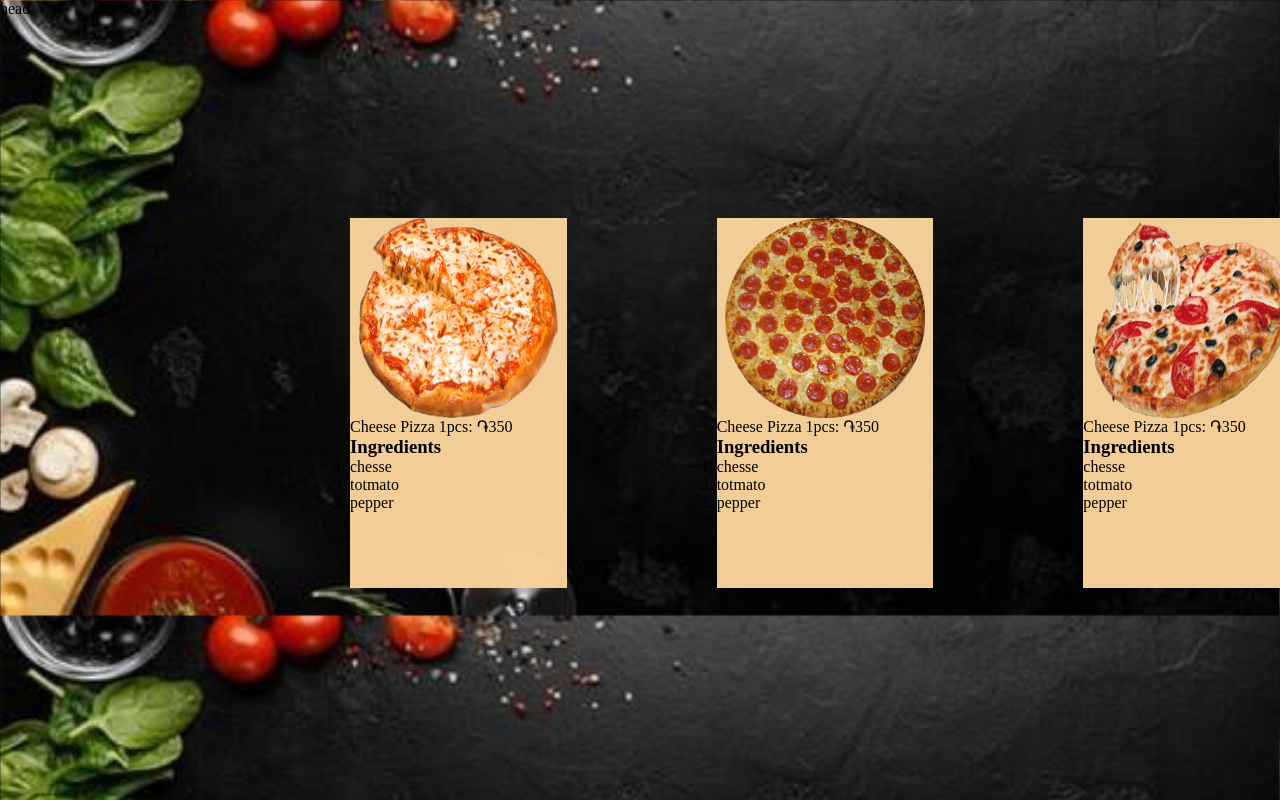
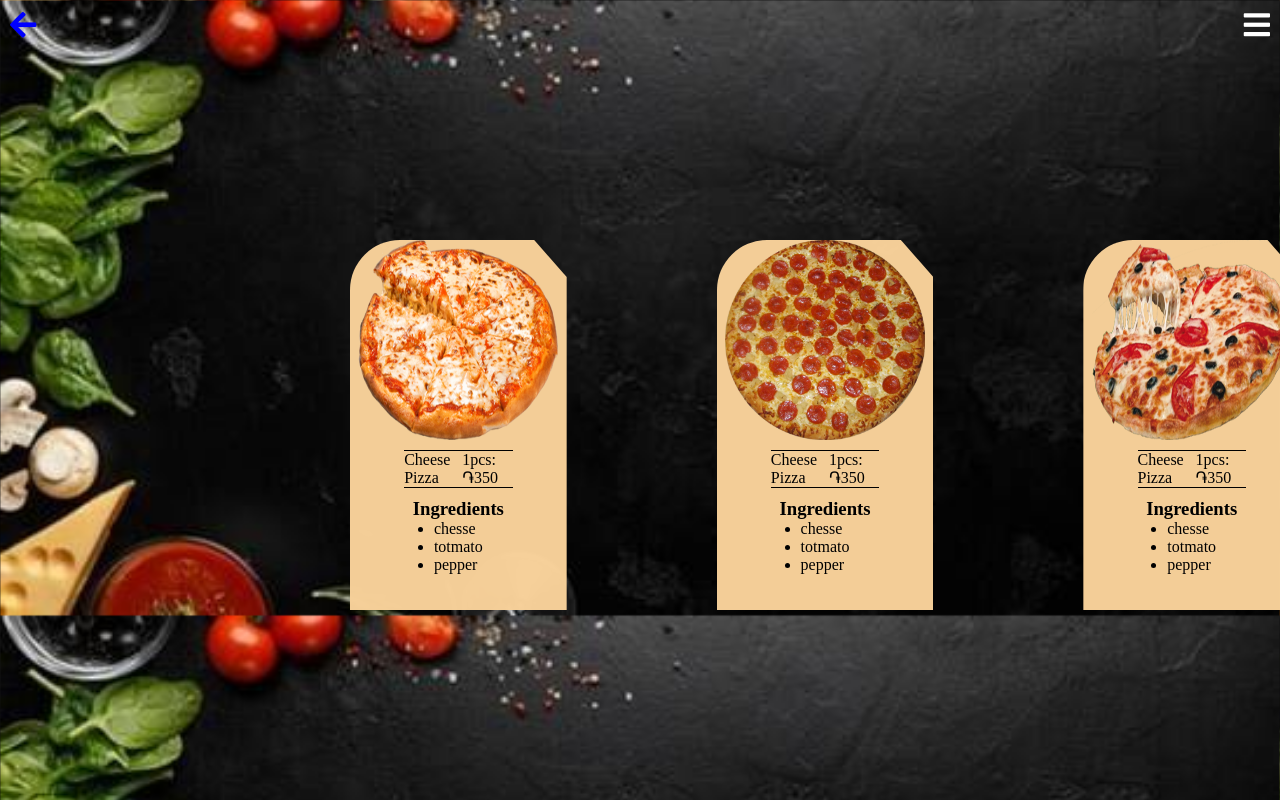
Before and after one commit to lusine-tech/pizza_new, a website built with webpack: page public/product.html in a window 1280 px wide. Built offline with nearby package versions, Linux system fonts and the light colour scheme; files whose address does not match are found by name.

Commit message:
Productpopoxutyun

```diff
--- a/public/product.css
+++ b/public/product.css
@@ -10,11 +10,30 @@
 
 body {
     background-size:cover ;
-    background-image: url(images/ej3.jpg);
+    background-image: url(./image/ej3.jpg);
 }
 
 .container{
         width: 1300px;
+}
+
+nav{
+    width: 100%;
+    display: flex;
+    justify-content: space-between;
+}
+
+nav i{
+    color: blue;
+    font-size: 30px;
+    margin-top: 10px;
+    margin-left: 10px;
+}
+
+.fa-bars{
+    color: white;
+    margin-top: 10px;
+    margin-right: 10px;
 }
 
 .pizza{
@@ -32,6 +51,9 @@ body {
     background-color: rgba(247, 209, 154, 0.986);
     display: flex;
     flex-direction: column;
+ -webkit-clip-path: polygon(0 0, 0 100%, 100%, 100% 10%, 85% 0);
+clip-path: polygon(0 0, 0 100%, 100% 100%, 100% 10%, 85% 0);
+border-top-left-radius: 50px
 
 }
 .img-pizza{
@@ -44,3 +66,25 @@ body {
     justify-content: center;
     align-items: center;
 }
+
+.product2{
+    display: flex;
+    justify-content: center;
+    align-items: center;
+    margin: 10px 0;
+}
+
+.product3{
+    display: flex;
+    flex-direction: column;
+    justify-content: center;
+    align-items: center;
+}
+.line{
+    border-bottom: 1px  solid black;
+    border-top: 1px solid black;
+    width: 50%;
+    display: flex;
+    justify-content: center;
+    align-items: center;
+}
--- a/public/product.html
+++ b/public/product.html
@@ -4,68 +4,72 @@
     <meta charset="UTF-8">
     <meta http-equiv="X-UA-Compatible" content="IE=edge">
     <meta name="viewport" content="width=device-width, initial-scale=1.0">
+    <link rel="stylesheet" href="https://use.fontawesome.com/releases/v5.15.4/css/all.css" integrity="sha384-DyZ88mC6Up2uqS4h/KRgHuoeGwBcD4Ng9SiP4dIRy0EXTlnuz47vAwmeGwVChigm" crossorigin="anonymous">
     <link rel="stylesheet" href="product.css">
     <title>Document</title>
 </head>
 <body>
+    <nav>
+        <div><i class="fas fa-arrow-left"></i></div>
+        <div><i class="fas fa-bars"></i></div>
+    </nav>
     <div class="container" >
-        <nav> head </nav>
         <div class="pizza">
         <div class="product-items">
             <div class= "product1">
-                <img class= "img-pizza" src="images/pizza1.png" alt="">
+                <img class= "img-pizza" src="./image/pizzaImg/pizza1.png" alt="">
             </div>
             <div class= "product2">
-                <hr>
-                Cheese Pizza
-                1pcs: ֏350
-                <hr>
+                <div class="line">
+                <p>Cheese Pizza</p>
+                <p> 1pcs: ֏350</p>
+            </div>
             </div>
             <div class= "product3">
                 <h3>Ingredients</h3>
-                <ol>
+                <ul>
                     <li>chesse</li>
                     <li>totmato</li>
                     <li>pepper</li>
-                </ol>
+                </ul>
             </div>
          </div>
         <div class="product-items">
             <div class= "product1">
-                <img class= "img-pizza" src="images/pizza2.png" alt="">
+                <img class= "img-pizza" src="./image/pizzaImg/pizza2.png" alt="">
             </div>
             <div class= "product2">
-                <hr>
-                Cheese Pizza
-                1pcs: ֏350
-                <hr>
+                <div class="line">
+                    <p>Cheese Pizza</p>
+                    <p> 1pcs: ֏350</p>
+                </div>
             </div>
             <div class= "product3">
                 <h3>Ingredients</h3>
-                <ol>
+                <ul>
                     <li>chesse</li>
                     <li>totmato</li>
                     <li>pepper</li>
-                </ol>
+                </ul>
             </div>
          </div>
         <div class="product-items">
             <div class= "product1">
-                <img class= "img-pizza" src="images/pizza3.png" alt="">
+                <img class= "img-pizza" src="./image/pizzaImg/pizza3.png" alt="">
             </div>
             <div class= "product2">
-                <hr>
-                Cheese Pizza
-                1pcs: ֏350
-                <hr>
+                <div class="line">
+                    <p>Cheese Pizza</p>
+                    <p> 1pcs: ֏350</p>
+                </div>
             </div>
             <div class= "product3">
                 <h3>Ingredients</h3>
-                <ol>
+                <ul>
                     <li>chesse</li>
                     <li>totmato</li>
                     <li>pepper</li>
-                </ol>
+                </ul>
             </div>
          </div>
     </div>
```
